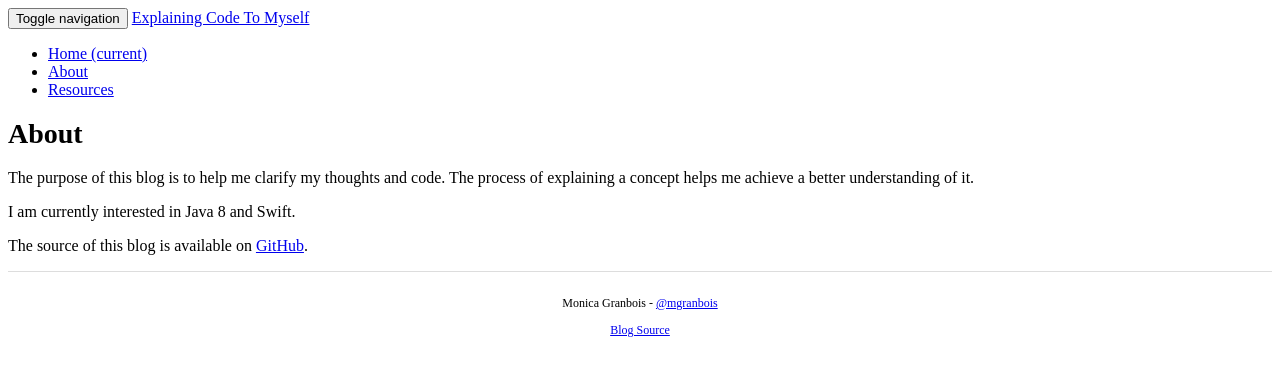
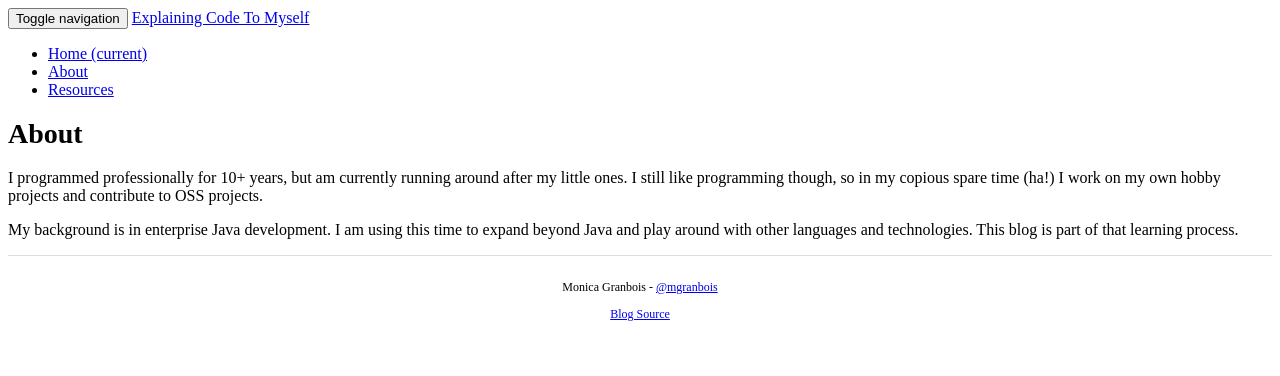
Before and after one commit to MonicaG/MonicaG.github.io, a Jekyll site: the page built from about/index.md, in a window 1280 px wide. Shown: the top 376 px of the page. Built offline with Jekyll 4.4.1, drawn with Linux system fonts in a browser that asks for light colours; nearby versions of some CDN libraries; a style sheet for code colours, icons or effects is not loaded.

Commit message:
Updated about page

```diff
--- a/about/index.md
+++ b/about/index.md
@@ -4,8 +4,6 @@ title: About
 ---
 #About
 
-The purpose of this blog is to help me clarify my thoughts and code.  The process of explaining a concept helps me achieve a better understanding of it.
+I programmed professionally for 10+ years, but am currently running around after my little ones.  I still like programming though, so in my copious spare time (ha!) I work on my own hobby projects and contribute to OSS projects.
 
-I am currently interested in Java 8 and Swift.
-
-The source of this blog is available on [GitHub](https://github.com/MonicaG/MonicaG.github.io).
+My background is in enterprise Java development.  I am using this time to expand beyond Java and play around with other languages and technologies.  This blog is part of that learning process.
```
